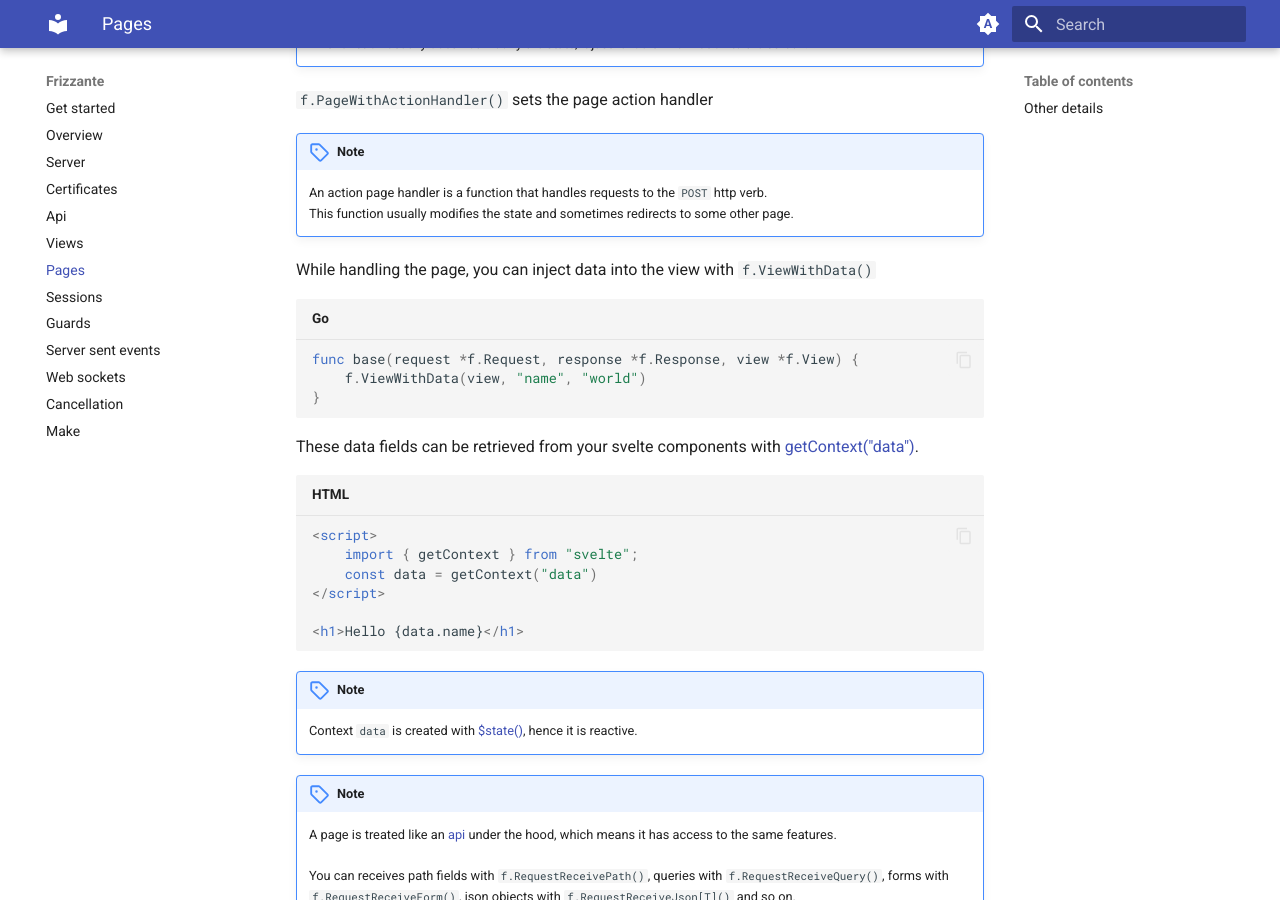
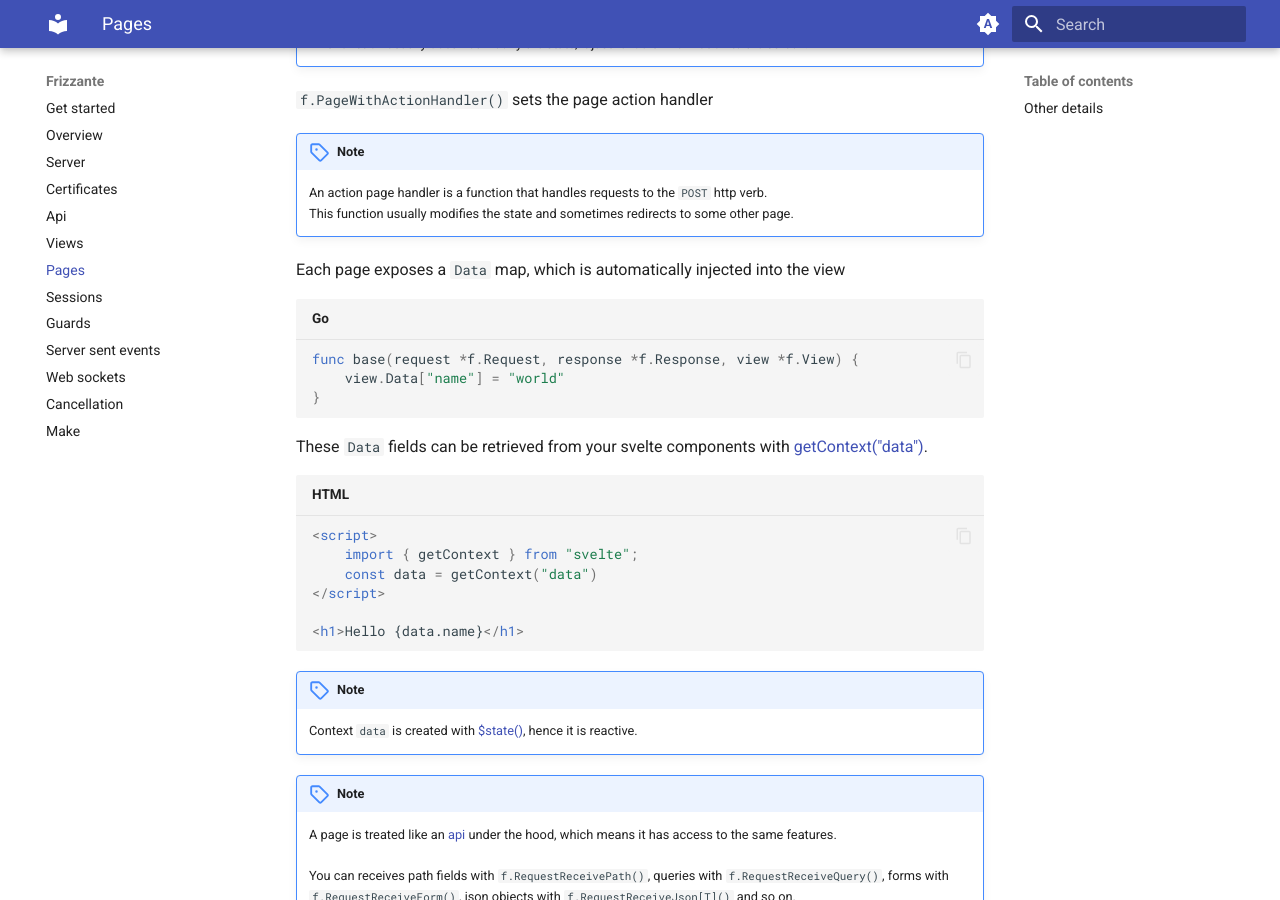
Before and after one commit to razshare/frizzante-docs, an MkDocs documentation site: the page built from docs/pages.md, in a window 1280 px wide and 900 px high, scrolled down 2182 px. Built offline with MkDocs 1.6.1 and Material for MkDocs 9.7.7, drawn with Linux system fonts in a browser that asks for light colours.

Commit message:
chore(docs): update pages.

````diff
--- a/docs/pages.md
+++ b/docs/pages.md
@@ -98,16 +98,16 @@ and `f.PageWithView()` sets the view of your page.
 	This function usually modifies the state and
 	sometimes redirects to some other page.
 
-While handling the page, you can inject data into the view with `f.ViewWithData()`
+Each page exposes a `Data` map, which is automatically injected into the view
 
 ```go
 func base(request *f.Request, response *f.Response, view *f.View) {
-	f.ViewWithData(view, "name", "world")
+	view.Data["name"] = "world"
 }
 ```
 
 
-These data fields can be retrieved from your svelte components with [getContext("data")](https://svelte.dev/docs/svelte/svelte#getContext).
+These `Data` fields can be retrieved from your svelte components with [getContext("data")](https://svelte.dev/docs/svelte/svelte#getContext).
 
 ```html
 <script>
````
